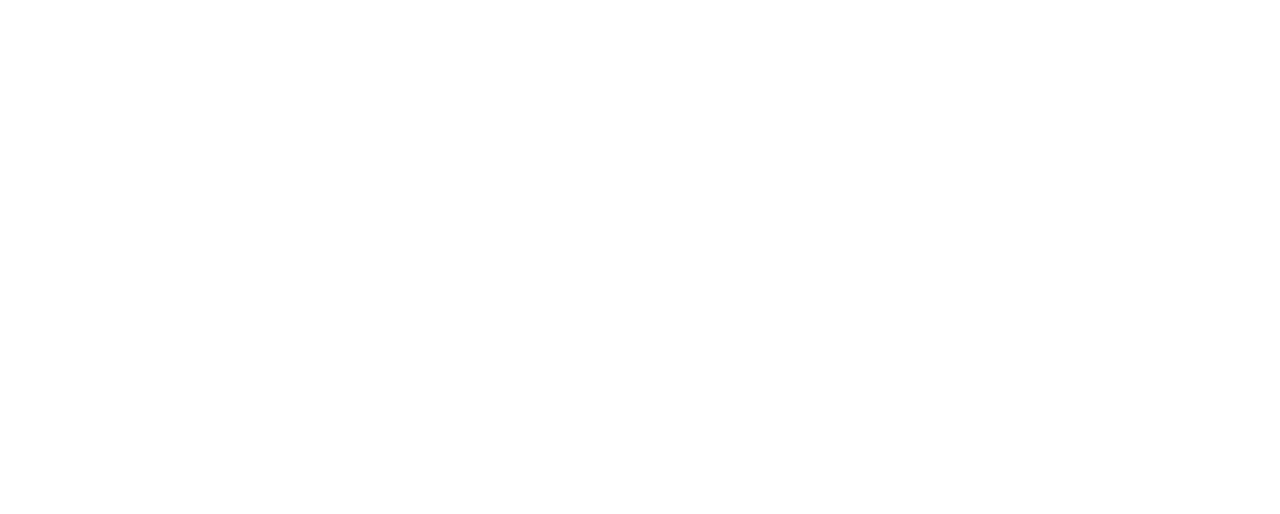
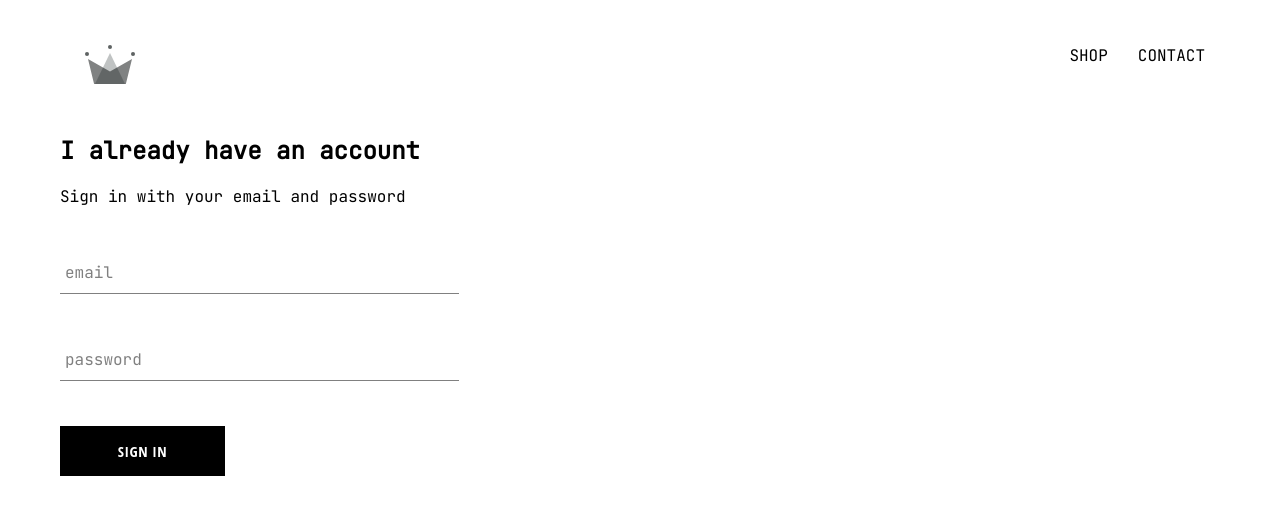
Before and after one commit to Avinash-Ashokar/React-ecommerce, a React (Create React App) app: page /signin in a window 1280 px wide. Shown: the top 514 px of the page. Built offline with nearby package versions, Linux system fonts and the light colour scheme.

Commit message:
Implemented a sigin page and a shop page

```diff
--- a/src/App.css
+++ b/src/App.css
@@ -2,3 +2,8 @@
   font-family: 'JetBrains Mono', monospace;
   padding: 20px 60px;
 }
+
+a {
+  text-decoration: none;
+  color: black;
+}
--- a/src/App.js
+++ b/src/App.js
@@ -3,15 +3,20 @@
 
 import "./App.css";
 
-import HomePage from "./pages/homepage/homepage.component.jsx";
-import ShopPage from "./pages/shop/shop.component.jsx";
+import HomePage from "./pages/homepage/homepage.component";
+import ShopPage from "./pages/shop/shop.component";
+import SigninAndSignup from "./pages/signin-and-signup/signin-and-signup.component";
+
+import Header from "./Components/header/header.component.jsx";
 
 function App() {
   return (
     <div>
+      <Header />
       <Switch>
         <Route exact path="/" component={HomePage} />
         <Route exact path="/shop" component={ShopPage} />
+        <Route exact path="/signin" component={SigninAndSignup} />
       </Switch>
     </div>
   );
--- /dev/null
+++ b/src/Components/custom-button/custom-button.component.jsx
@@ -0,0 +1,12 @@
+import React from "react";
+
+import "./custom-button.styles.scss";
+
+const CustomButton = ({ children, ...otherProps }) => (
+  <button className="custom-button" {...otherProps}>
+    {" "}
+    {children}{" "}
+  </button>
+);
+
+export default CustomButton;
--- /dev/null
+++ b/src/Components/custom-button/custom-button.styles.scss
@@ -0,0 +1,22 @@
+.custom-button {
+  min-width: 165px;
+  width: auto;
+  height: 50px;
+  letter-spacing: 0.5px;
+  line-height: 50px;
+  padding: 0 35px 0 35px;
+  font-size: 15px;
+  background-color: black;
+  color: white;
+  text-transform: uppercase;
+  font-family: 'Open Sans Condensed';
+  font-weight: bolder;
+  border: none;
+  cursor: pointer;
+
+  &:hover {
+    background-color: white;
+    color: black;
+    border: 1px solid black;
+  }
+}
--- /dev/null
+++ b/src/Components/form-input/form-input.component.jsx
@@ -0,0 +1,21 @@
+import React from "react";
+
+import "./form-input.styles.scss";
+
+const FormInput = ({ label, handleChange, ...otherProps }) => (
+  <div className="group">
+    <input className="form-input" onChange={handleChange} {...otherProps} />
+    {label ? (
+      <label
+        className={`${
+          otherProps.value.length ? "shrink" : ""
+        } form-input-label`}
+      >
+        {" "}
+        {label}{" "}
+      </label>
+    ) : null}
+  </div>
+);
+
+export default FormInput;
--- /dev/null
+++ b/src/Components/form-input/form-input.styles.scss
@@ -0,0 +1,54 @@
+$sub-color: grey;
+$main-color: black;
+
+@mixin shrinkLabel {
+  top: -14px;
+  font-size: 12px;
+  color: $main-color;
+}
+
+.group {
+  position: relative;
+  margin: 45px 0;
+
+  .form-input {
+    background: none;
+    background-color: white;
+    color: $sub-color;
+    font-size: 18px;
+    padding: 10px 10px 10px 5px;
+    display: block;
+    width: 100%;
+    border: none;
+    border-radius: 0;
+    border-bottom: 1px solid $sub-color;
+    margin: 25px 0;
+
+    &:focus {
+      outline: none;
+    }
+
+    &:focus ~ .form-input-label {
+      @include shrinkLabel();
+    }
+  }
+
+  input[type='password'] {
+    letter-spacing: 0.3em;
+  }
+
+  .form-input-label {
+    color: $sub-color;
+    font-size: 16px;
+    font-weight: normal;
+    position: absolute;
+    pointer-events: none;
+    left: 5px;
+    top: 10px;
+    transition: 300ms ease all;
+
+    &.shrink {
+      @include shrinkLabel();
+    }
+  }
+}
--- /dev/null
+++ b/src/Components/header/header.component.jsx
@@ -0,0 +1,25 @@
+import React from "react";
+import { Link } from "react-router-dom";
+import { ReactComponent as Logo } from "../assets/crown.svg";
+
+import "./header.styles.scss";
+
+const Header = () => (
+  <div className="header">
+    <Link to="/" className="logo-container">
+      <Logo className="logo" />
+    </Link>
+    <div className="options">
+      <Link to="/shop" className="option">
+        {" "}
+        SHOP{" "}
+      </Link>
+      <Link to="/shop" className="option">
+        {" "}
+        CONTACT{" "}
+      </Link>
+    </div>
+  </div>
+);
+
+export default Header;
--- /dev/null
+++ b/src/Components/header/header.styles.scss
@@ -0,0 +1,25 @@
+.header {
+  height: 70px;
+  width: 100%;
+  display: flex;
+  justify-content: space-between;
+  margin-bottom: 25px;
+
+  .logo-container {
+    height: 100%;
+    width: 70px;
+    padding: 25px;
+  }
+
+  .options {
+    width: 50%;
+    height: 100%;
+    display: flex;
+    align-items: center;
+    justify-content: flex-end;
+
+    .option {
+      padding: 10px 15px;
+    }
+  }
+}
--- /dev/null
+++ b/src/Components/signin/signin.component.jsx
@@ -0,0 +1,60 @@
+import React from "react";
+
+import FormInput from "../form-input/form-input.component";
+import CustomButton from "../custom-button/custom-button.component";
+
+import "./signin.styles.scss";
+
+class SignIn extends React.Component {
+  constructor(props) {
+    super(props);
+
+    this.state = {
+      email: "",
+      password: "",
+    };
+  }
+
+  handleSubmit = (event) => {
+    event.preventDefault();
+
+    this.setState({ email: "", password: "" });
+  };
+
+  handleChange = (event) => {
+    const { value, name } = event.target;
+
+    this.setState({ [name]: value });
+  };
+
+  render() {
+    return (
+      <div className="sign-in">
+        <h2>I already have an account</h2>
+        <span>Sign in with your email and password</span>
+
+        <form onSubmit={this.handleSubmit}>
+          <FormInput
+            name="email"
+            type="email"
+            handleChange={this.handleChange}
+            value={this.state.email}
+            label="email"
+            required
+          />
+          <FormInput
+            name="password"
+            type="password"
+            value={this.state.password}
+            handleChange={this.handleChange}
+            label="password"
+            required
+          />
+          <CustomButton type="submit"> Sign in </CustomButton>
+        </form>
+      </div>
+    );
+  }
+}
+
+export default SignIn;
--- /dev/null
+++ b/src/Components/signin/signin.styles.scss
@@ -0,0 +1,10 @@
+.signin {
+  width: 30vw;
+
+  display: flex;
+  flex-direction: column;
+
+  .title {
+    margin: 10px 0;
+  }
+}
--- /dev/null
+++ b/src/pages/signin-and-signup/signin-and-signup.component.jsx
@@ -0,0 +1,14 @@
+import React from "react";
+
+import "./signin-and-signup.styles.scss";
+
+import Signin from "../../Components/signin/signin.component";
+
+const SigninAndSignup = () => (
+  <div className="signin">
+    {" "}
+    <Signin />
+  </div>
+);
+
+export default SigninAndSignup;
```
Also changed, not shown: src/Components/assets/crown.svg (added), src/pages/signin-and-signup/signin-and-signup.styles.scss (added).
